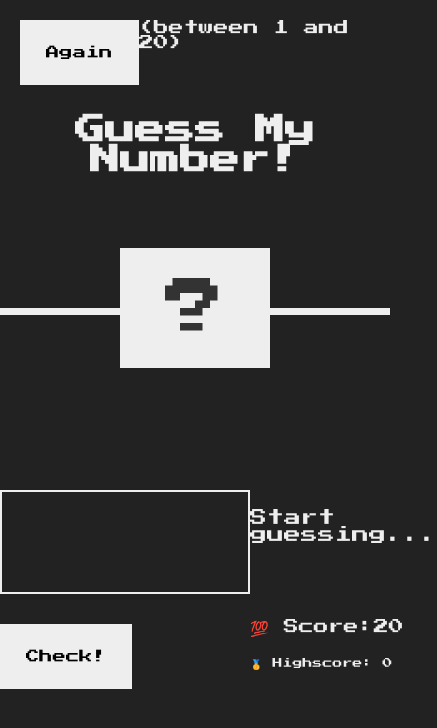
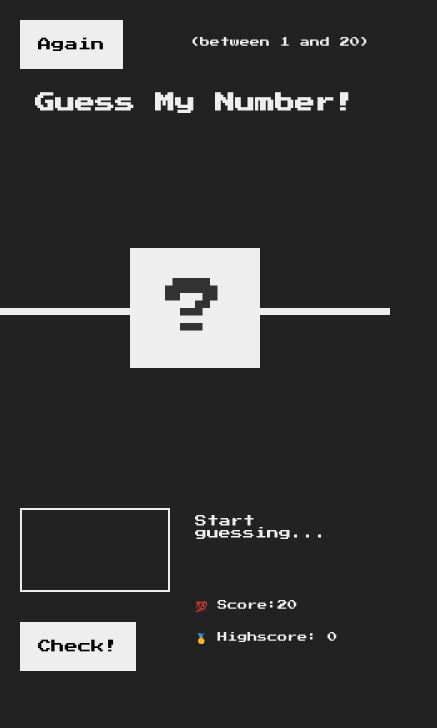
Before and after one commit to melika-ghasabnezhad/Guess-My-Number, a plain HTML site: page index.html in a window 390 px wide. Shown: the whole page, 437 px wide, since content can reach past the window. Drawn offline with Linux system fonts and the light colour scheme.

Commit message:
responsive and sum bug fixed

```diff
--- a/index.css
+++ b/index.css
@@ -33,6 +33,12 @@ header {
   font-size: 15px;
 }
 .btn {
+  font-family: "Press Start 2P", sans-serif;
+  background-color: #eee;
+  padding: 25px;
+  border: 1px solid #eee;
+}
+.btn-check {
   font-family: "Press Start 2P", sans-serif;
   background-color: #eee;
   padding: 25px;
@@ -85,3 +91,59 @@ color: #eee;
     margin-bottom: 2rem;
     font-size: 15px;
   }
+  .label-highscore{
+    margin-bottom: 2rem;
+    font-size: 15px;
+  }
+  @media screen and (max-width:500px) {
+    .nav{
+      display:flex;
+      justify-content: space-between;
+      gap: 20px;
+    }
+    .between{
+      font-size: 10px;
+      margin-left: 15px;
+      text-align: center;
+      margin-top: 17px;
+    }
+    .btn{
+      padding: 17px;
+      text-align: center;
+
+    }
+    .btn-check{
+      margin-left: 20px;
+      padding: 17px;
+    }
+    .title-header {
+      text-align: center;
+      margin-top: 24px;
+      font-size: 20px;
+    }
+    .guess{
+      width: 15rem;
+     margin-left: 20px;
+     font-size: 3rem;
+    }
+    .number{
+      width: 13rem;
+    }
+    .message {
+      margin-bottom: 6rem;
+      height: 2.5rem;
+      font-size: 12px;
+      padding-left: 25px;
+
+    }
+    .label-score{
+      margin-bottom: 2rem;
+    font-size: 10px;
+    padding-left: 25px;
+    }
+    .label-highscore{
+      margin-bottom: 2rem;
+    font-size: 10px;
+    padding-left: 25px;
+    }
+  }
--- a/index.html
+++ b/index.html
@@ -23,7 +23,7 @@
       <div class="section-main">
         <section class="left">
           <input type="number" class="guess" />
-          <button class="btn check">Check!</button>
+          <button class="btn-check">Check!</button>
         </section>
         <section class="right">
           <p class="message">Start guessing...</p>
--- a/script.js
+++ b/script.js
@@ -8,7 +8,7 @@ const displayMessage = function (message) {
   document.querySelector(".message").textContent = message;
 };
 
-document.querySelector(".check").addEventListener("click", function () {
+document.querySelector(".btn-check").addEventListener("click", function () {
   const guess = Number(document.querySelector(".guess").value);
   console.log(guess, typeof guess);
 
@@ -34,6 +34,7 @@ document.querySelector(".check").addEventListener("click", function () {
       // document.querySelector('.message').textContent = '💥 You lost the game!';
       displayMessage('💥 You lost the game!');
       document.querySelector('.score').textContent = 0;
+      document.querySelector("body").style.backgroundColor = "#c41b1b";
     }
   }
   /*} else if (guess > secretNumber) {
```
